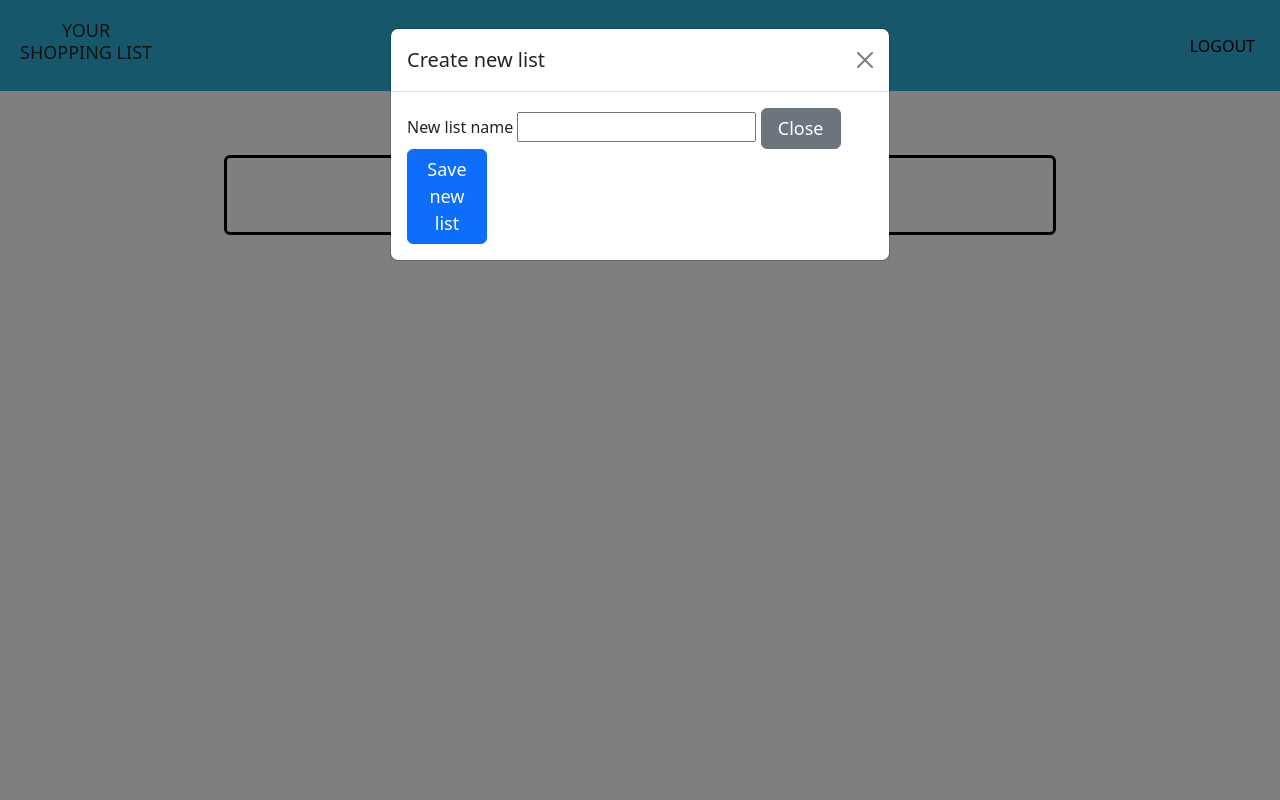
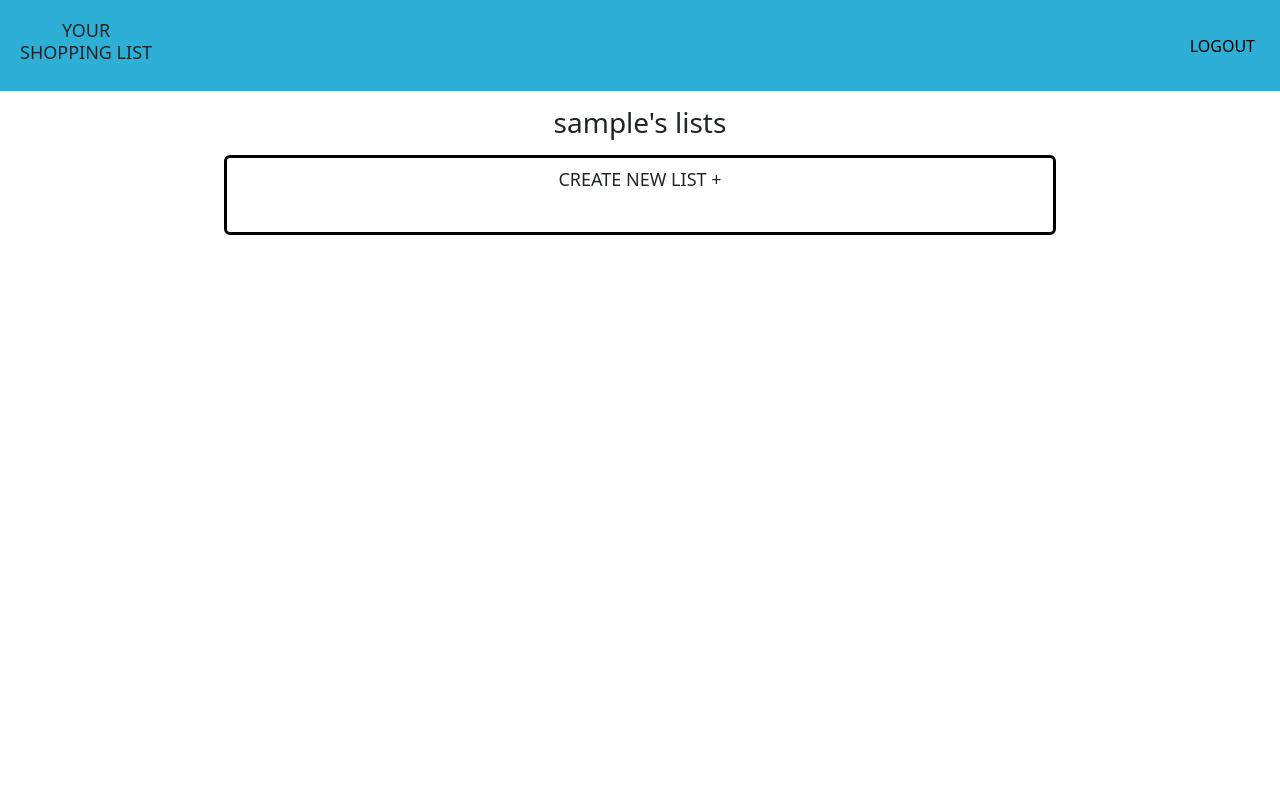
Before and after one commit to mikael-johnsson/your-shopping-list, a Django app: page / in a window 1280 px wide. Run offline with Django 4.2, Linux system fonts and the light colour scheme; the visitor is signed in with stand-in values (Sample User, id 1); data that the repository does not hold is empty.

Commit message:
filter correct list in edit_list, filter correct context in delete_list

```diff
--- a/list_app/templates/list_app/list_list.html
+++ b/list_app/templates/list_app/list_list.html
@@ -27,8 +27,8 @@
 {% endif %}
 
   <!-- Create new list Modal -->
-
-  <div class="modal fade {% if modalOkay %} modalShow {% endif %}" id="new-list-modal" tabindex="-1" aria-labelledby="new-list-modal" aria-hidden="true">
+  {% if modalOkay %}
+  <div class="modal fade" id="new-list-modal" tabindex="-1" aria-labelledby="new-list-modal" aria-hidden="true">
     <div class="modal-dialog">
       <div class="modal-content">
         <div class="modal-header">
@@ -46,6 +46,7 @@
       </div>
     </div>
   </div>
+  {% endif %}
 
 <!-- list_list.html content ends here -->
 {% endblock %}
--- a/list_app/views.py
+++ b/list_app/views.py
@@ -3,6 +3,7 @@ from django.views import generic
 from .models import List, ListItem
 from django.urls import reverse
 from django.http import HttpResponse, HttpResponseRedirect
+from django.db.models import Max
 
 
 # Create your views here.
@@ -78,32 +79,34 @@ def create_list(request, user):
             "modalOkay": modalOkay}
             )
 
-def edit_list(request):
+def edit_list(request, user):
 
     user = List.objects.filter(author=request.user)
-    list = user.filter(name="New Shopping List") #change to filter on perhaps largest id
-    list.name = request.POST
-    print(request.POST)
-    list.save()
+    maxid = user.aggregate(Max('id'))
+    list = user.get(id=maxid["id__max"])
+    items = ListItem.objects.all().filter(list=list.id)
 
     return render(
         request,
         "list_app/list_detail.html",
-        {"list": list}
+        {"list": list,
+        "items": items}
     )
-
-
-
 
 def list_delete(request, id):
     """
     view to delete list
     """
-
-    queryset = List.objects.all()
+    queryset = List.objects.filter(author = request.user)
+    lists = queryset
     list = queryset.filter(id=id)
 
     list.delete()
     #add modul to confirm deletion
 
-    return HttpResponseRedirect(reverse('home'))
+    return render(
+        request,
+        "list_app/list_list.html",
+        {"list": list,
+        "lists": lists}
+    )
--- a/static/js/script.js
+++ b/static/js/script.js
@@ -12,9 +12,9 @@ if (deleteListButton){
 })
 }
 
-const newListModal = document.getElementsByClassName("modalShow")
+const newListModal = document.getElementById("new-list-modal")
 if(newListModal){
-    const modal = new bootstrap.Modal(document.getElementById("new-list-modal"));
+    const modal = new bootstrap.Modal(newListModal);
     modal.show();
 
 }
```
